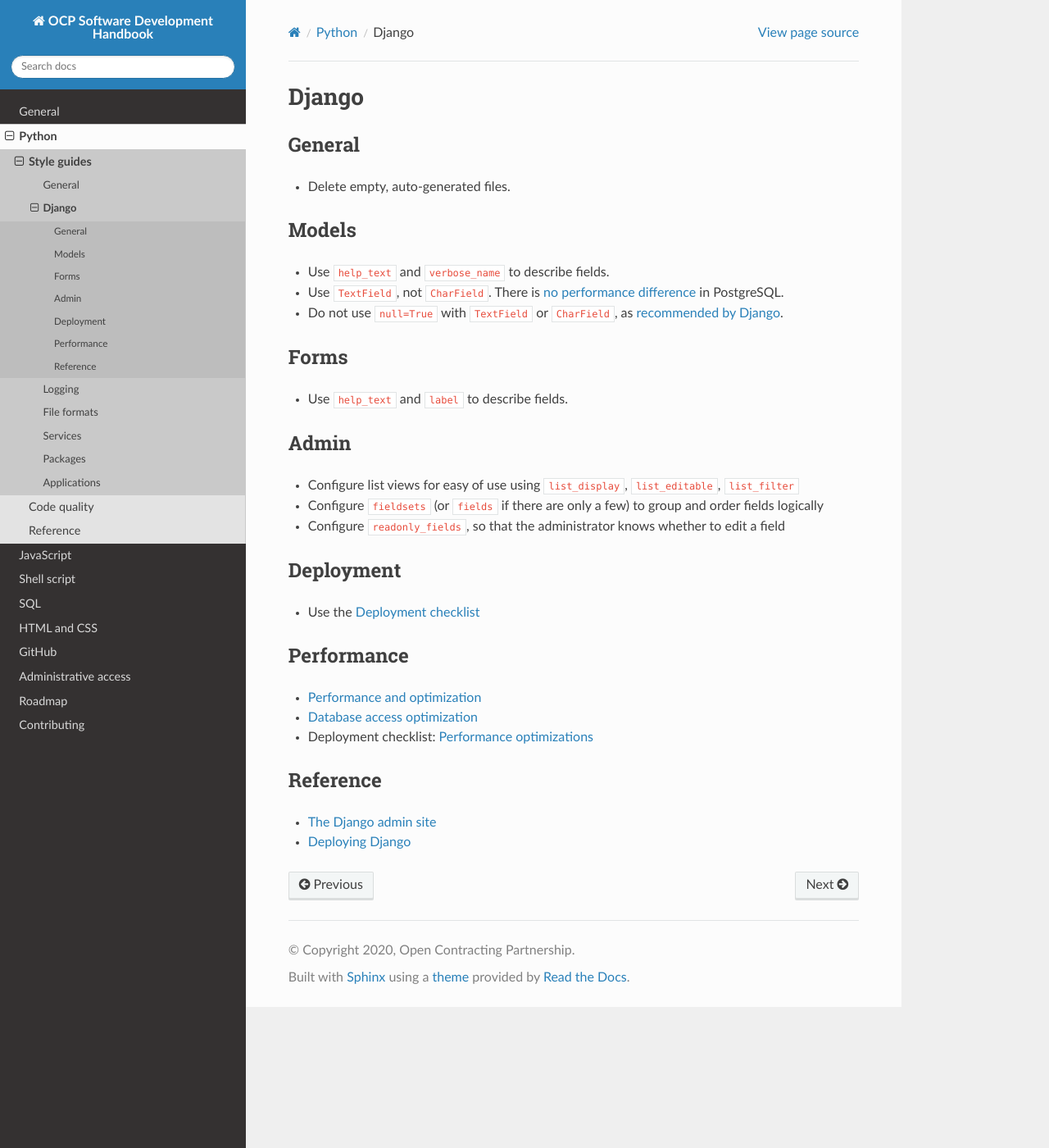
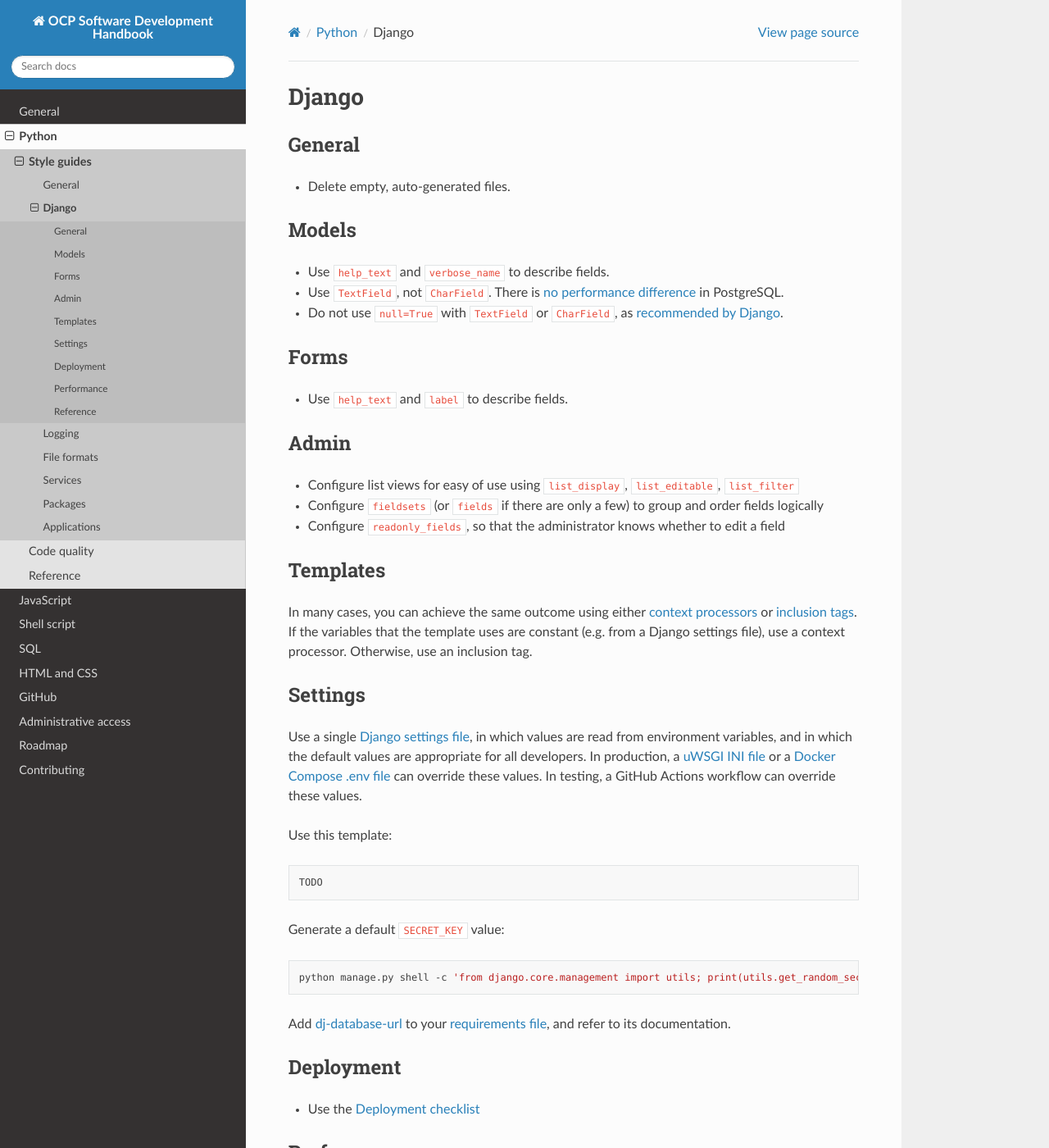
Before and after one commit to open-contracting/software-development-handbook, a Sphinx documentation site: the page built from docs/python/django.rst, in a window 1280 px wide and 1400 px high. Shown: the whole window at 82% size. Built offline with Sphinx 7.4.7 and the Read the Docs theme 2.0.0, drawn with Linux system fonts in a browser that asks for light colours.

Commit message:
python/django: Add content for templates, and stub content for settings

```diff
--- a/docs/python/applications.rst
+++ b/docs/python/applications.rst
@@ -12,6 +12,8 @@ The default branch of applications should always be deployable, which requires t
 -  Installation instructions are consistent with the `deploy <https://github.com/open-contracting/deploy>`__ repository
 
 If installation instructions change (e.g. if a new service like Redis is required), then the ``deploy`` repository must be updated.
+
+.. _application-requirements:
 
 Requirements
 ------------
--- a/docs/python/django.rst
+++ b/docs/python/django.rst
@@ -25,6 +25,30 @@ Admin
 -  Configure ``fieldsets`` (or ``fields`` if there are only a few) to group and order fields logically
 -  Configure ``readonly_fields``, so that the administrator knows whether to edit a field
 
+Templates
+---------
+
+In many cases, you can achieve the same outcome using either `context processors <https://docs.djangoproject.com/en/3.2/ref/templates/api/#writing-your-own-context-processors>`__ or `inclusion tags <https://docs.djangoproject.com/en/3.2/howto/custom-template-tags/#inclusion-tags>`__. If the variables that the template uses are constant (e.g. from a Django settings file), use a context processor. Otherwise, use an inclusion tag.
+
+Settings
+--------
+
+Use a single `Django settings file <https://docs.djangoproject.com/en/3.2/topics/settings/>`__, in which values are read from environment variables, and in which the default values are appropriate for all developers. In production, a `uWSGI INI file <https://github.com/open-contracting/deploy/blob/main/salt/uwsgi/files/django.ini>`__ or a `Docker Compose .env file <https://docs.docker.com/compose/environment-variables/>`__ can override these values. In testing, a GitHub Actions workflow can override these values.
+
+Use this template:
+
+.. code-block:: python
+
+   TODO
+
+Generate a default ``SECRET_KEY`` value:
+
+.. code-block:: bash
+
+   python manage.py shell -c 'from django.core.management import utils; print(utils.get_random_secret_key())'
+
+Add `dj-database-url <https://github.com/kennethreitz/dj-database-url#readme>`__ to your :ref:`requirements file<application-requirements>`, and refer to its documentation.
+
 Deployment
 ----------
 
```
